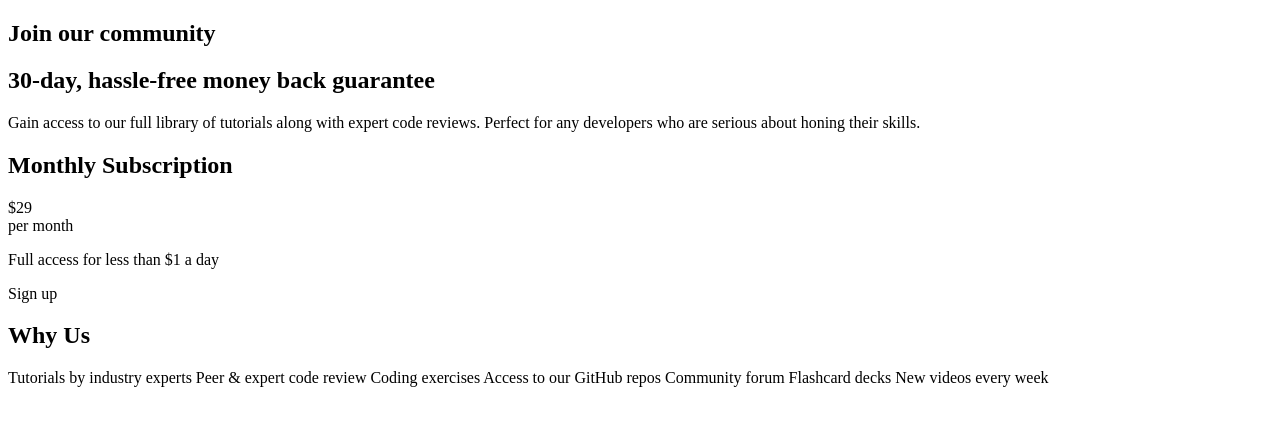
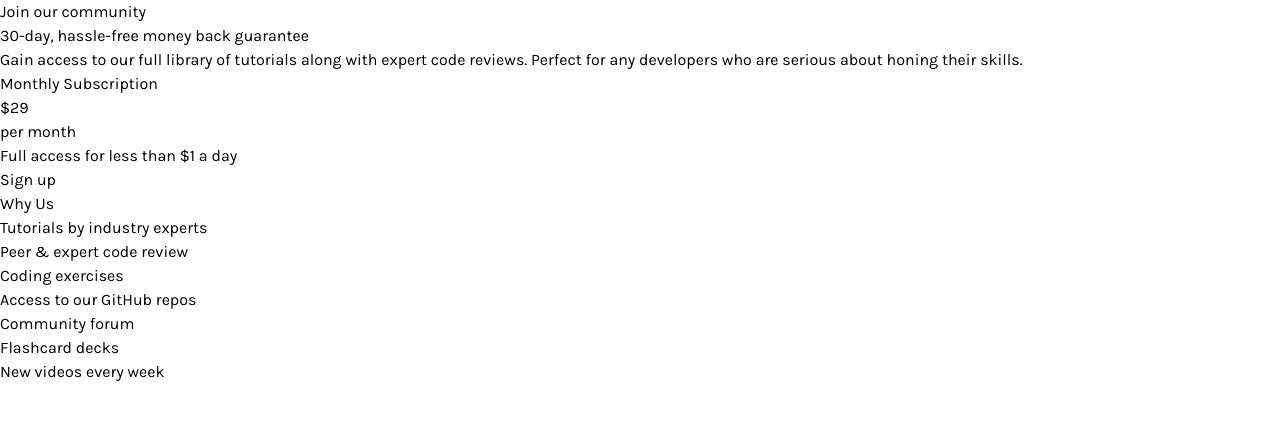
Before and after one commit to HubertKwiatkowski/FM-single-price-grid, a website: page index.html in a window 1280 px wide. Drawn offline with nearby package versions, Linux system fonts and the light colour scheme.

Commit message:
base css

```diff
--- a/index.html
+++ b/index.html
@@ -7,6 +7,12 @@
   <link rel="icon" type="image/png" sizes="32x32" href="./images/favicon-32x32.png">
 
   <title>Frontend Mentor | Single Price Grid Component</title>
+  <link rel="preconnect" href="https://fonts.googleapis.com">
+  <link rel="preconnect" href="https://fonts.gstatic.com" crossorigin>
+  <link href="https://fonts.googleapis.com/css2?family=Karla:wght@400;700&display=swap" rel="stylesheet">
+  <link rel="stylesheet" href="node_modules/normalize.css/normalize.css">
+  <link rel="stylesheet" href="style.css">
+
 </head>
 <body>
   <main>
@@ -27,13 +33,13 @@
     </section>
     <section>
       <h2>Why Us</h2>
-      <p>Tutorials by industry experts
-        Peer &amp; expert code review
-        Coding exercises
-        Access to our GitHub repos
-        Community forum
-        Flashcard decks
-        New videos every week</p>
+      <p>Tutorials by industry experts</p>
+      <p>Peer &amp; expert code review</p>
+      <p>Coding exercises</p>
+      <p>Access to our GitHub repos</p>
+      <p>Community forum</p>
+      <p>Flashcard decks</p>
+      <p>New videos every week</p>
     </section>
   </main>
 </body>
--- /dev/null
+++ b/package.json
@@ -0,0 +1,5 @@
+{
+  "dependencies": {
+    "normalize.css": "^8.0.1"
+  }
+}
--- /dev/null
+++ b/style.css
@@ -0,0 +1,90 @@
+:root {
+  --clr-primary-100: hsl(179, 62%, 43%);
+  --clr-primary-200: hsl(71, 73%, 54%);
+
+  --clr-neutral-100: hsl(204, 43%, 93%);
+  --clr-neutral-200: hsl(218, 22%, 67%);
+
+  --ff-primary: 'Karla', sans-serif;
+
+  --ff-body: var(--ff-primary);
+
+  --fw-400: 400;
+  --fw-700: 700;
+
+}
+
+/* https://piccalil.li/blog/a-modern-css-reset/ */
+
+/* Box sizing rules */
+*,
+*::before,
+*::after {
+  box-sizing: border-box;
+}
+
+/* Remove default margin */
+h1,
+h2,
+* {
+  margin: 0;
+  padding: 0;
+  font: inherit;
+}
+
+/* Remove list styles on ul, ol elements with a list role, which suggests default styling will be removed */
+ul[role='list'],
+ol[role='list'] {
+  list-style: none;
+}
+
+/* Set core root defaults */
+html:focus-within {
+  scroll-behavior: smooth;
+}
+
+html,
+body {
+  min-height: 100%;
+}
+
+/* Set core body defaults */
+body {
+  text-rendering: optimizeSpeed;
+  line-height: 1.5;
+}
+
+/* A elements that don't have a class get default styles */
+a:not([class]) {
+  text-decoration-skip-ink: auto;
+}
+
+/* Make images easier to work with */
+img,
+picture,
+svg {
+  max-width: 100%;
+  display: block;
+}
+
+/* Remove all animations, transitions and smooth scroll for people that prefer not to see them */
+@media (prefers-reduced-motion: reduce) {
+  html:focus-within {
+   scroll-behavior: auto;
+  }
+
+  *,
+  *::before,
+  *::after {
+    animation-duration: 0.01ms !important;
+    animation-iteration-count: 1 !important;
+    transition-duration: 0.01ms !important;
+    scroll-behavior: auto !important;
+  }
+}
+
+/*  general styling */
+
+body {
+  font-family: var(--ff-body);
+}
```
Also changed, not shown: README..md (renamed from README-template.md), 1 other file.
